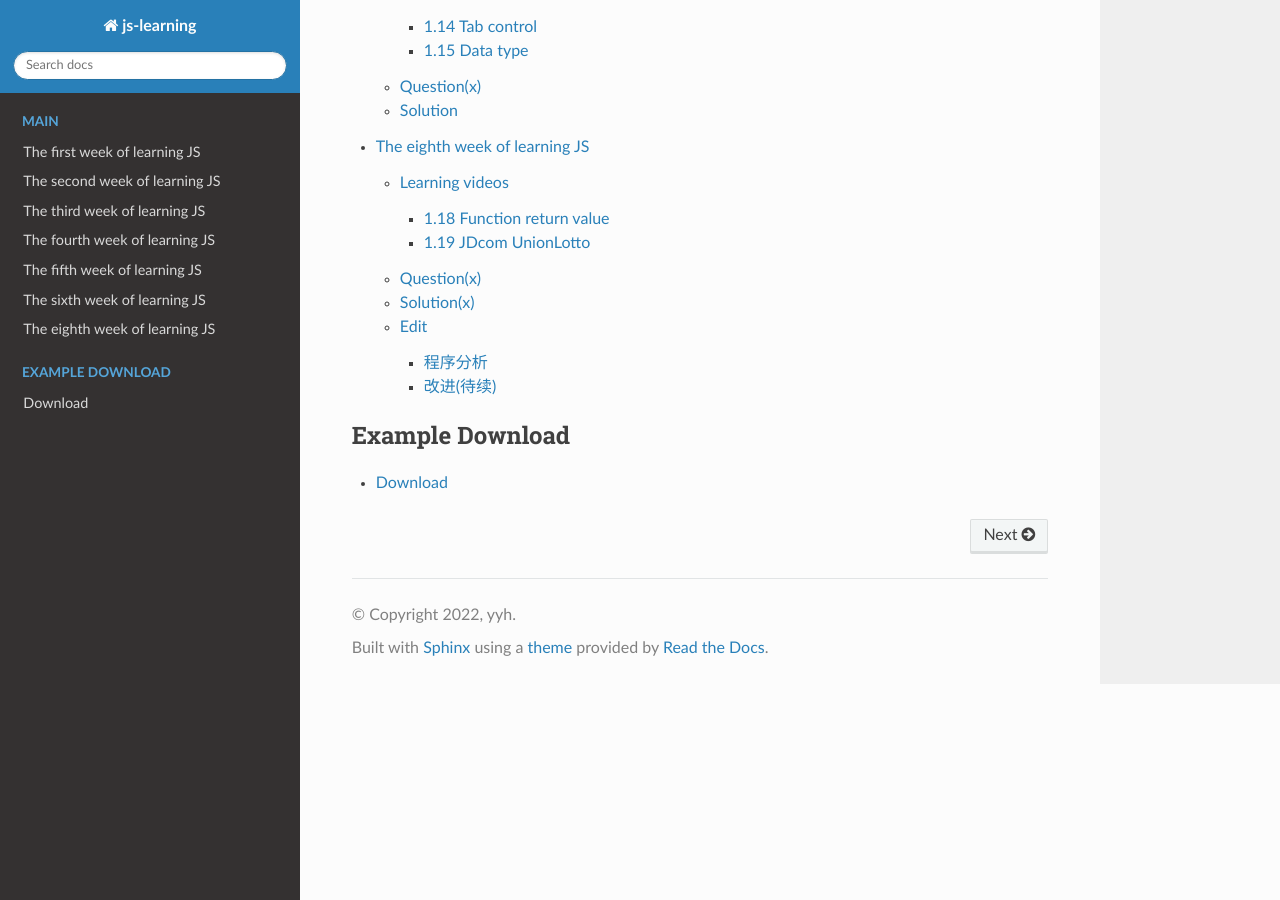
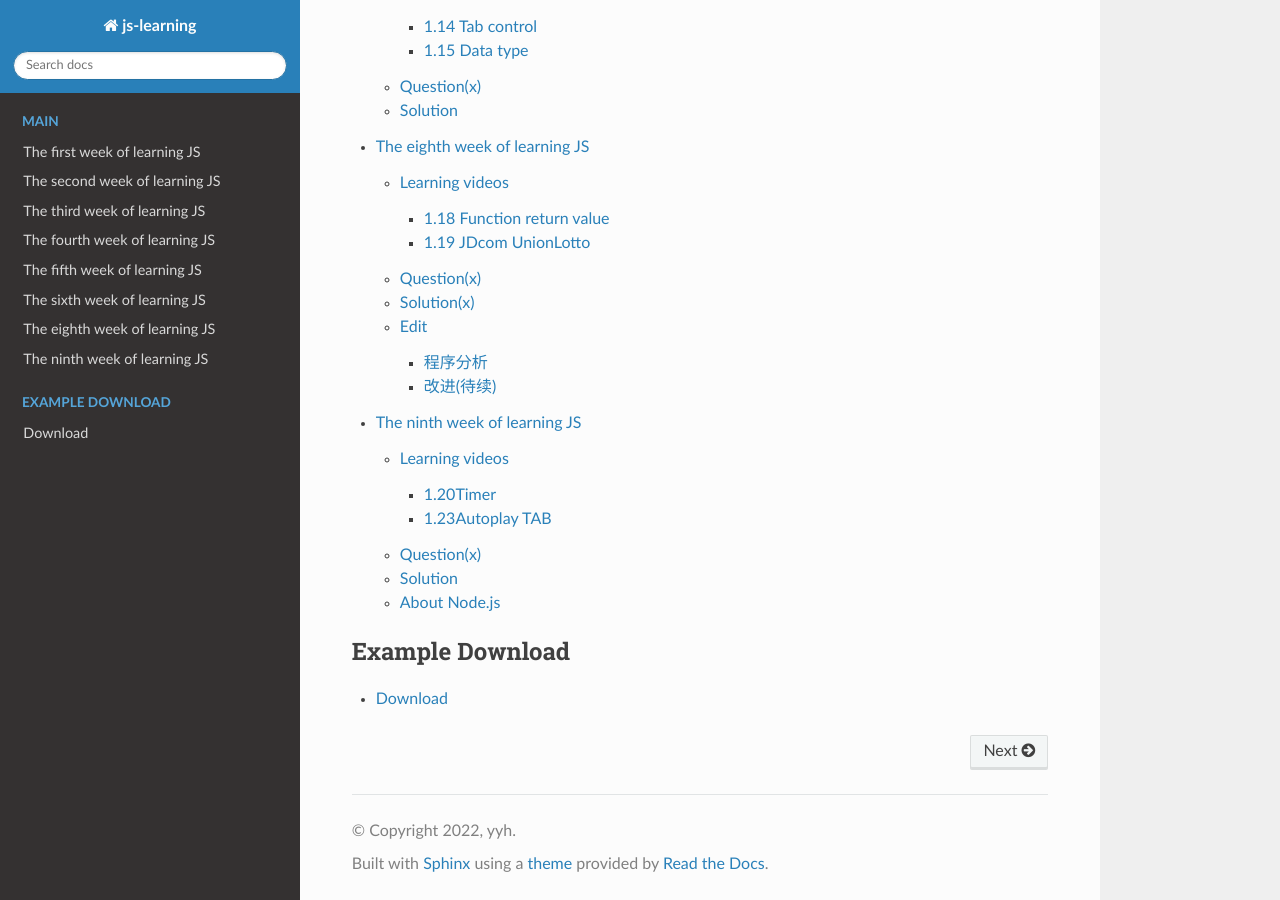
Before and after one commit to Shangshan2021/js-learning, a Sphinx documentation site: the page built from source/index.rst, in a window 1280 px wide and 900 px high, scrolled down 1213 px. Built offline with Sphinx 7.4.7 and the Read the Docs theme 2.0.0, drawn with Linux system fonts in a browser that asks for light colours.

Commit message:
ninth week commit+

```diff
--- a/source/index.rst
+++ b/source/index.rst
@@ -17,6 +17,7 @@ Welcome to js-learning's documentation!
    The fifth week of learning JS
    The sixth week of learning JS
    The eighth week of learning JS
+   The ninth week of learning JS
 
 .. toctree::
    :caption: Example Download
```
